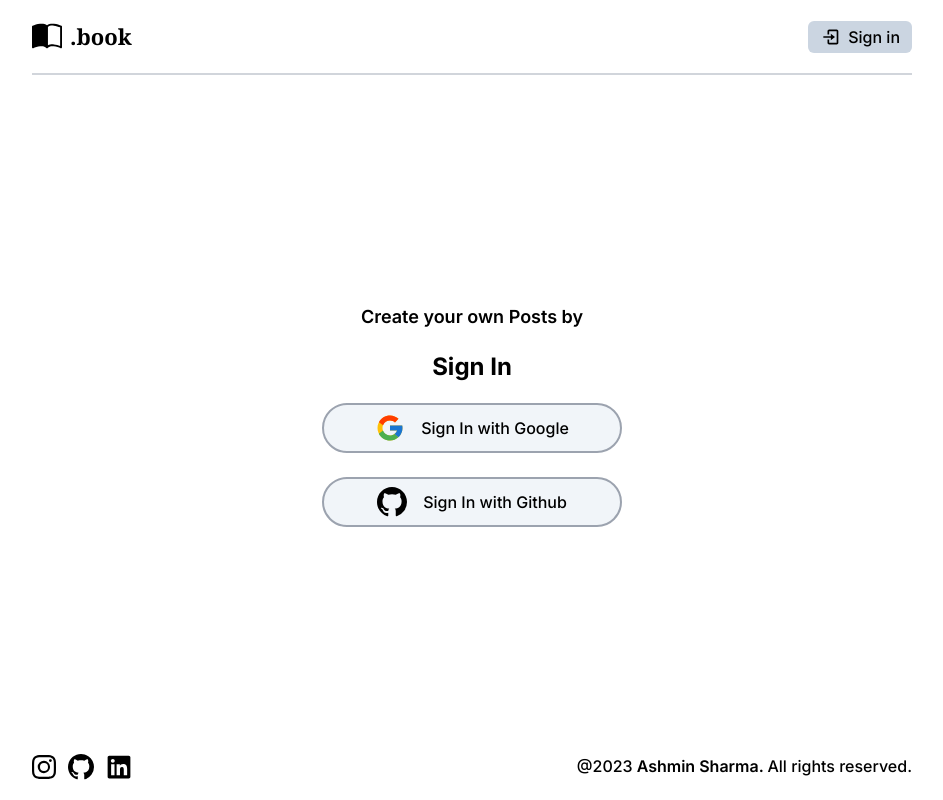
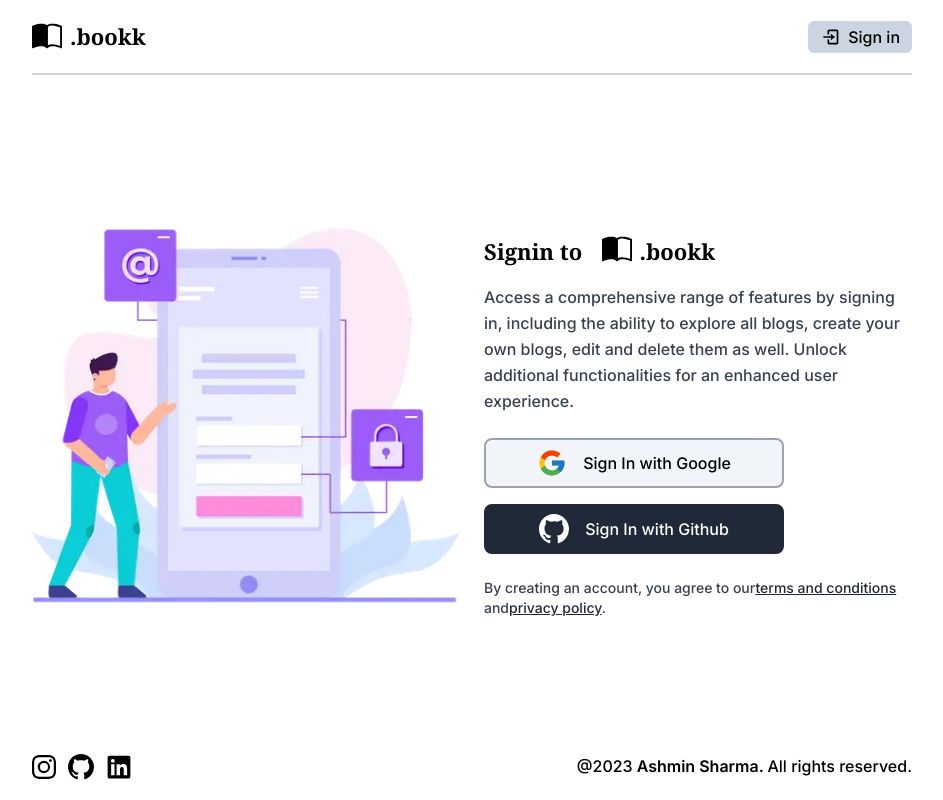
Before and after one commit to Ashwin201/.book-app, a Next.js app: page /signin in a window 1280 px wide. Shown: the whole page, without its empty margins (168-1111 px from the left). Built offline with nearby package versions, Linux system fonts and the light colour scheme; no server answers.

Commit message:
first commit

```diff
--- a/components/Navbar.tsx
+++ b/components/Navbar.tsx
@@ -44,7 +44,7 @@ const Navbar = () => {
                 <ul >
                     <li >
                         <Link href={"/"} aria-label='Home Logo BsBookHalf' className='flex items-center gap-2 font-serif font-bold  text-[22px] dark:text-gray-200 text-black'>
-                            <BsBookHalf size={30} />.book
+                            <BsBookHalf size={30} />.bookk
                         </Link>
                     </li>
 
--- a/components/SigninButtons.tsx
+++ b/components/SigninButtons.tsx
@@ -1,25 +1,100 @@
-"use client"
-import React from 'react'
-import { FcGoogle } from 'react-icons/fc'
-import { BsGithub } from "react-icons/bs"
-import { signIn, useSession } from 'next-auth/react'
-const SigninButtons = () => {
-    const { status } = useSession()
+"use client";
+import React from "react";
+import { BsBookHalf, BsGithub } from "react-icons/bs";
+import { FcGoogle } from "react-icons/fc";
+import Link from "next/link";
+import Image from "next/image";
+import login from "../public/login.webp";
+import { signIn, useSession } from "next-auth/react";
+
+
+const SignInpage = () => {
+    const { data: session } = useSession();
 
     return (
-        <div className=' flex flex-col items-center justify-center min-h-[68vh]'>
-            <div className=' font-semibold text-lg'>Create your own Posts by</div>
-            <h1 className='text-2xl font-bold text-center my-5'>Sign In</h1>
-            <div className='flex flex-col gap-6 items-center'>
-                <div onClick={() => signIn("google")} className=' flex gap-4 justify-center items-center sm:w-[300px] py-2 px-10 border-2 border-gray-400 rounded-full cursor-pointer bg-slate-100 hover:bg-slate-200 transition-all duration-500'>
-                    <FcGoogle size={30} /> <span className='font-medium text-black '>Sign In with Google</span>
+        <section className=" my-6 lg:my-10">
+            <div className=" grid grid-cols-12 place-items-center gap-6 ">
+                <div
+                    className=" col-span-12 lg:col-span-6"
+
+                >
+                    <Image
+                        src={login}
+                        className="w-[120%] h-auto"
+                        alt="Logo"
+                        priority={true}
+                        loading="eager"
+                    />
                 </div>
-                <div onClick={() => signIn("github")} className='  flex gap-4 justify-center items-center text-black sm:w-[300px] py-2 px-10 border-2 border-gray-400 rounded-full cursor-pointer bg-slate-100 hover:bg-slate-200 transition-all duration-500'>
-                    <BsGithub size={30} /> <span className='font-medium  '>Sign In with Github</span>
-                </div>
+
+                <main className="flex  text-center lg:text-start   justify-center col-span-12  lg:col-span-6 ">
+                    <div className="">
+
+
+                        <h1 className=" flex  justify-center lg:justify-start gap-2 mt-6 font-serif font-bold  text-[22px] dark:text-gray-200 text-black "
+                        >
+                            Signin to &nbsp; <BsBookHalf size={30} /> .bookk
+                        </h1>
+
+                        <p
+                            className="mt-4 leading-relaxed text-gray-700 dark:text-gray-400 font-medium"
+                        >
+                            Access a comprehensive range of features by signing in, including
+                            the ability to explore all blogs, create your own blogs, edit and delete them as well. Unlock additional functionalities for an
+                            enhanced user experience.
+                        </p>
+
+                        <div
+                            className="flex flex-col items-center   lg:items-start   gap-4  my-6"
+                        >
+                            <div
+                                onClick={() => {
+                                    signIn("google");
+                                }}
+                                className=" flex gap-4 justify-center items-center sm:w-[300px] py-2 px-10 border-2 border-gray-400 rounded-lg cursor-pointer bg-slate-100 hover:bg-slate-200 transition-all duration-500"
+                            >
+                                <FcGoogle size={30} />{" "}
+                                <span className="font-medium text-black ">
+                                    Sign In with Google
+                                </span>
+                            </div>
+                            <div
+                                onClick={() => {
+                                    signIn("github");
+                                }}
+                                className="  flex gap-4 justify-center items-center text-white sm:w-[300px] py-2 px-10 border-2 border-gray-800 rounded-lg cursor-pointer bg-gray-800 hover:bg-gray-900 transition-all duration-500"
+                            >
+                                <BsGithub size={30} />{" "}
+                                <span className="font-medium  ">Sign In with Github</span>
+                            </div>
+                        </div>
+
+                        <div
+                            className="col-span-6"
+                        >
+                            <p className="text-sm text-gray-700 dark:text-gray-400 font-medium">
+                                By creating an account, you agree to our
+                                <a
+                                    href="#"
+                                    className="text-gray-800 dark:text-gray-300 underline"
+                                >
+                                    terms and conditions{" "}
+                                </a>
+                                and
+                                <a
+                                    href="#"
+                                    className="text-gray-800 dark:text-gray-300 underline"
+                                >
+                                    privacy policy
+                                </a>
+                                .
+                            </p>
+                        </div>
+                    </div>
+                </main>
             </div>
-        </div>
-    )
-}
+        </section>
+    );
+};
 
-export default SigninButtons
+export default SignInpage;
```
Also changed, not shown: components/CreatePostForm.tsx (+6 -3 lines), public/login.webp (added).
